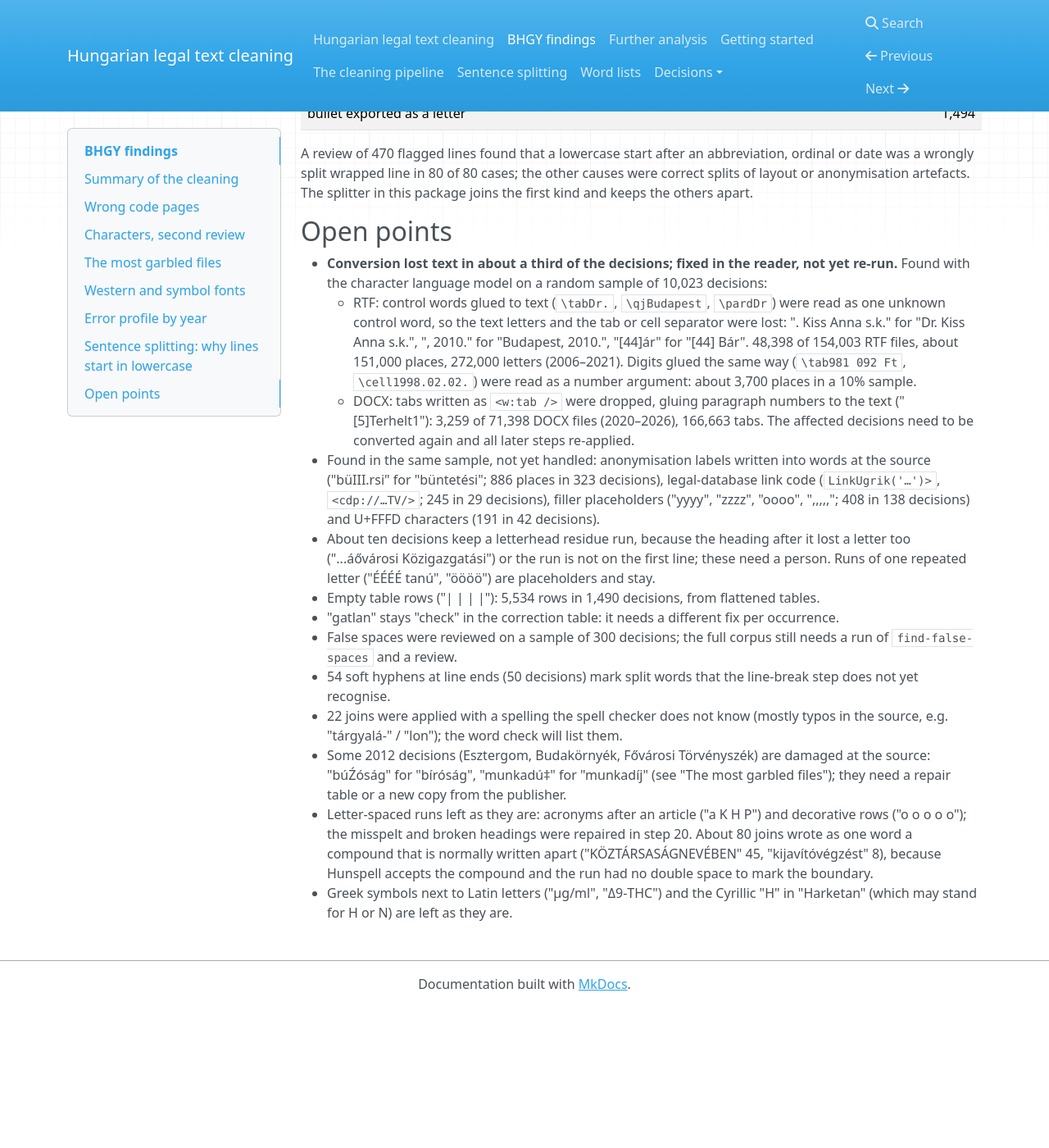
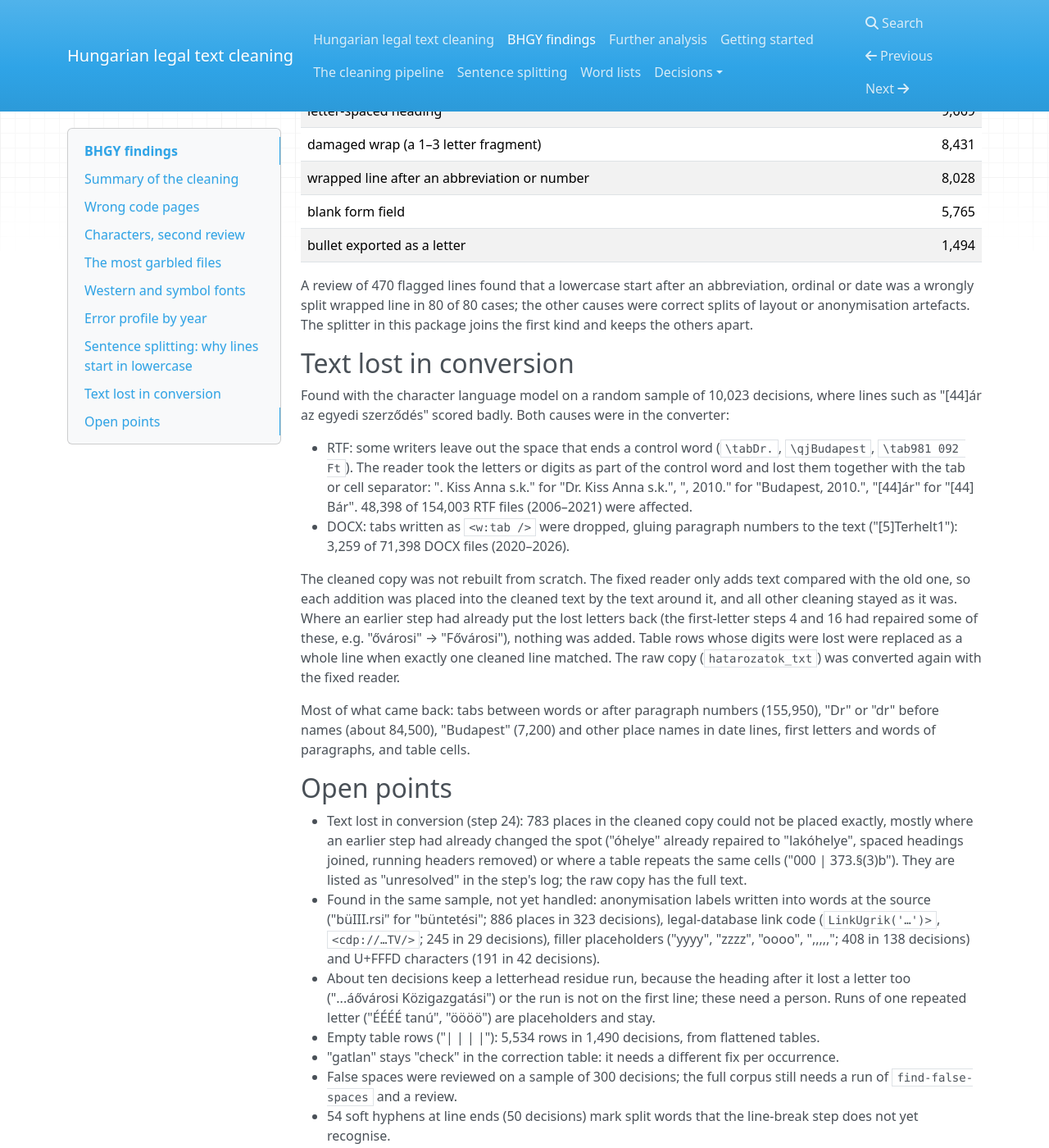
Before and after one commit to Homoki-Ugyvedi-Iroda/hu-legal-text-cleaning, an MkDocs documentation site: the page built from docs/bhgy-findings.md, in a window 1280 px wide and 1400 px high, scrolled down 6160 px. Shown: the whole window at 82% size. Built offline with MkDocs 1.6.1, drawn with Linux system fonts in a browser that asks for light colours; nearby versions of some CDN libraries; before the commit the page ends 7388 px from its top, so only the background shows below that; some of the changed text lies outside the part shown.

Commit message:
Document carrying the recovered conversion text into the cleaned copy
Step 24: the text the fixed reader recovers (commit 9775e58) was placed into
the cleaned copy by its context instead of re-running the cleaning steps:
312,438 insertions and 272 table rows in 65,311 decisions; 15,545 places were
already repaired by earlier steps; 783 could not be placed exactly.

Co-Authored-By: Claude Opus 5.5 <noreply@anthropic.com>

```diff
--- a/docs/bhgy-findings.md
+++ b/docs/bhgy-findings.md
@@ -31,6 +31,7 @@ into a cleaned copy, with a log of every change.
 | 20 | Damaged spaced headings | what step 19 left: "I N D OKOL Á S" → "INDOKOLÁS", "I n d o k o 1 á s" → "Indokolás", "n d o k o l á s" → "Indokolás", "b ü n ö s" → "bűnös" | 2,096 headings in 1,918 decisions |
 | 21 | Letterhead residue | runs of accented letters left over from anonymised letterhead words, glued to the court name on the first line ("őáÍéőá... Ítélőtábla" → "... Ítélőtábla", "íööáóVAS MEGYEI BÍRÓSÁG"); found by the character language model pilot, as every character is a valid Hungarian letter | 3,020 decisions (2,091 runs of four or more letters) |
 | 22 | Page numbers and running headers | page numbers ("- 2 -", "3 / 6 oldal", bare numbers) and repeated case-number lines ("Pf.III.20.106/2013/8. szám") removed; sentences split by a page break rejoined | 22,285 page numbers and 11,650 case numbers in 4,448 decisions; 9,730 sentences rejoined |
+| 24 | Text lost in conversion | the converter's two bugs (see "Text lost in conversion" below) fixed and the recovered text carried into the cleaned copy: "Dr" before judges' names, "Budapest" in date lines, first words of numbered paragraphs ("[44]ár" → "[44] Bár"), digits and cells of table rows, and tabs between paragraph numbers and text ("[5]Terhelt1" → "[5] Terhelt1") | 312,438 insertions and 272 table rows in 65,311 decisions; 15,545 already put back by earlier steps; 783 left (see open points) |
 
 Steps 4 and 5 together changed 2,649 files. The correction table of step 3 (step 11) was
 applied afterwards.
@@ -182,20 +183,38 @@ ordinal or date was a wrongly split wrapped line in 80 of 80 cases; the other ca
 correct splits of layout or anonymisation artefacts. The splitter in this package joins
 the first kind and keeps the others apart.
 
+## Text lost in conversion
+
+Found with the character language model on a random sample of 10,023 decisions, where
+lines such as "[44]ár az egyedi szerződés" scored badly. Both causes were in the converter:
+
+- RTF: some writers leave out the space that ends a control word (`\tabDr.`,
+  `\qjBudapest`, `\tab981 092 Ft`). The reader took the letters or digits as part of the
+  control word and lost them together with the tab or cell separator: ". Kiss Anna s.k."
+  for "Dr. Kiss Anna s.k.", ", 2010." for "Budapest, 2010.", "[44]ár" for "[44] Bár".
+  48,398 of 154,003 RTF files (2006–2021) were affected.
+- DOCX: tabs written as `<w:tab />` were dropped, gluing paragraph numbers to the text
+  ("[5]Terhelt1"): 3,259 of 71,398 DOCX files (2020–2026).
+
+The cleaned copy was not rebuilt from scratch. The fixed reader only adds text compared with
+the old one, so each addition was placed into the cleaned text by the text around it, and
+all other cleaning stayed as it was. Where an earlier step had already put the lost letters
+back (the first-letter steps 4 and 16 had repaired some of these, e.g. "ővárosi" →
+"Fővárosi"), nothing was added. Table rows whose digits were lost were replaced as a whole
+line when exactly one cleaned line matched. The raw copy (`hatarozatok_txt`) was converted
+again with the fixed reader.
+
+Most of what came back: tabs between words or after paragraph numbers (155,950), "Dr" or
+"dr" before names (about 84,500), "Budapest" (7,200) and other place names in date lines,
+first letters and words of paragraphs, and table cells.
+
 ## Open points
 
-- **Conversion lost text in about a third of the decisions; fixed in the reader, not yet
-  re-run.** Found with the character language model on a random sample of 10,023
-  decisions:
-    - RTF: control words glued to text (`\tabDr.`, `\qjBudapest`, `\pardDr`) were read as
-      one unknown control word, so the text letters and the tab or cell separator were lost:
-      ". Kiss Anna s.k." for "Dr. Kiss Anna s.k.", ", 2010." for "Budapest, 2010.",
-      "[44]ár" for "[44] Bár". 48,398 of 154,003 RTF files, about 151,000 places, 272,000
-      letters (2006–2021). Digits glued the same way (`\tab981 092 Ft`, `\cell1998.02.02.`)
-      were read as a number argument: about 3,700 places in a 10% sample.
-    - DOCX: tabs written as `<w:tab />` were dropped, gluing paragraph numbers to the text
-      ("[5]Terhelt1"): 3,259 of 71,398 DOCX files (2020–2026), 166,663 tabs.
-  The affected decisions need to be converted again and all later steps re-applied.
+- Text lost in conversion (step 24): 783 places in the cleaned copy could not be placed
+  exactly, mostly where an earlier step had already changed the spot ("óhelye" already
+  repaired to "lakóhelye", spaced headings joined, running headers removed) or where a
+  table repeats the same cells ("000 | 373.§(3)b"). They are listed as "unresolved" in the
+  step's log; the raw copy has the full text.
 - Found in the same sample, not yet handled: anonymisation labels written into words at
   the source ("büIII.rsi" for "büntetési"; 886 places in 323 decisions), legal-database
   link code (`LinkUgrik('…')>`, `<cdp://…TV/>`; 245 in 29 decisions), filler placeholders
```
